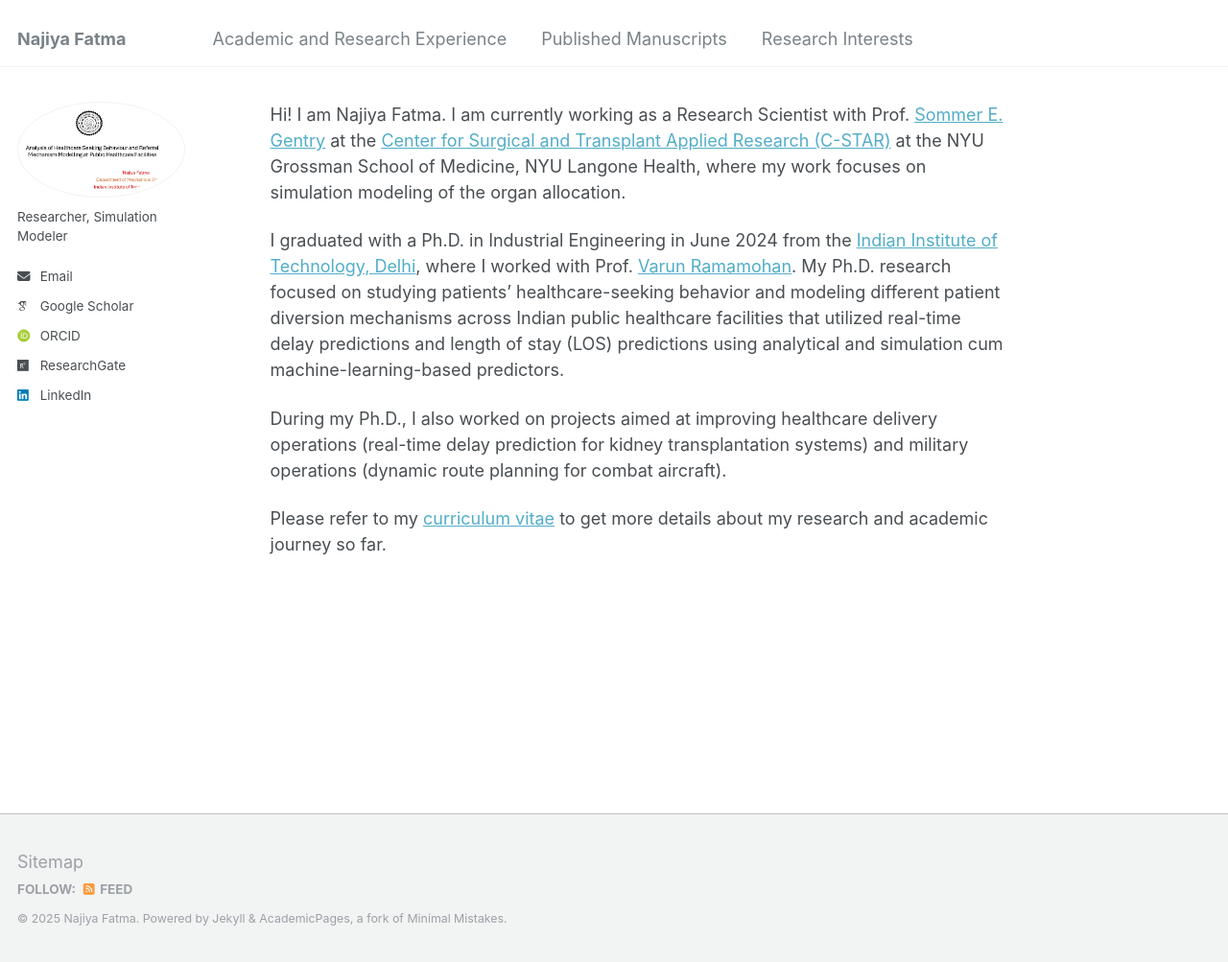
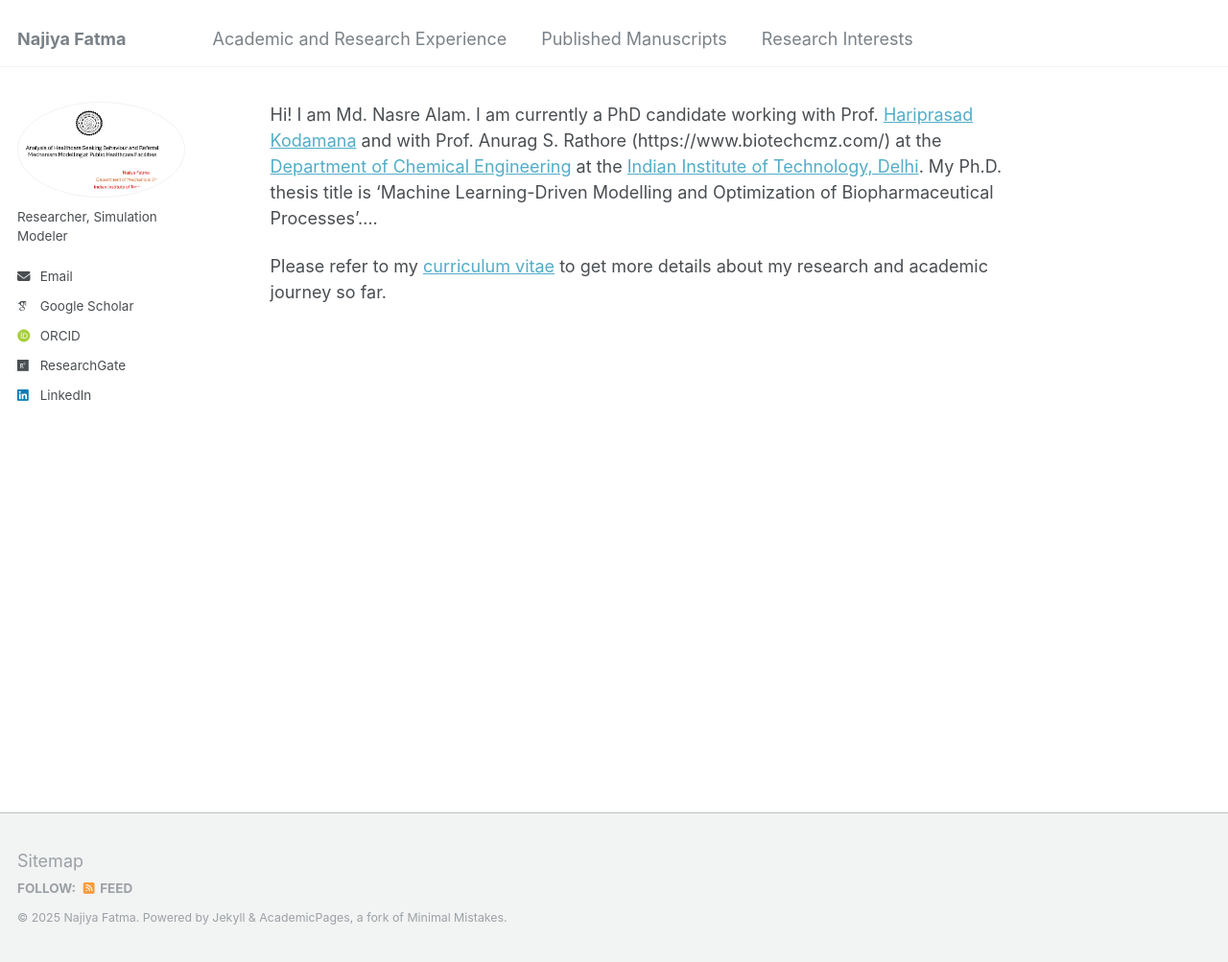
Before and after one commit to mdnasreiit/mdnasreiit.github.io, a Jekyll site: the page built from _pages/about.md, in a window 1280 px wide and 1003 px high. Shown: the whole window at 96% size. Built offline with Jekyll 4.4.1, drawn with Linux system fonts in a browser that asks for light colours; some web fonts are replaced.

Commit message:
Update about.md

```diff
--- a/_pages/about.md
+++ b/_pages/about.md
@@ -7,10 +7,7 @@ redirect_from:
   - /about.html
 ---
 
-Hi! I am Najiya Fatma. I am currently working as a Research Scientist with Prof. [Sommer E. Gentry](https://med.nyu.edu/faculty/sommer-e-gentry) at the [Center for Surgical and Transplant Applied Research (C-STAR)](https://med.nyu.edu/centers-programs/surgical-transplant-applied-research/) at the NYU Grossman School of Medicine, NYU Langone Health, where my work focuses on simulation modeling of the organ allocation.
+Hi! I am Md. Nasre Alam. I am currently a PhD candidate working with Prof. [Hariprasad Kodamana](https://web.iitd.ac.in/~kodamana/index.html) and with Prof. Anurag S. Rathore (https://www.biotechcmz.com/) at the [Department of Chemical Engineering](https://chemical.iitd.ac.in/) at the [Indian Institute of Technology, Delhi](https://home.iitd.ac.in/). My Ph.D. thesis title is 'Machine Learning-Driven Modelling and Optimization of Biopharmaceutical Processes'....
 
-I graduated with a Ph.D. in Industrial Engineering in June 2024 from the [Indian Institute of Technology, Delhi](https://home.iitd.ac.in/), where I worked with Prof. [Varun Ramamohan](https://web.iitd.ac.in/~varunr/). My Ph.D. research focused on studying patients' healthcare-seeking behavior and modeling different patient diversion mechanisms across Indian public healthcare facilities that utilized real-time delay predictions and length of stay (LOS) predictions using analytical and simulation cum machine-learning-based predictors.
-
-During my Ph.D., I also worked on projects aimed at improving healthcare delivery operations (real-time delay prediction for kidney transplantation systems) and military operations (dynamic route planning for combat aircraft).
 
 Please refer to my [curriculum vitae](https://drive.google.com/file/d/1Xsk0nvcldQVAhom8ZkF6-xZK-C1y5Z4S/view?usp=sharing) to get more details about my research and academic journey so far.
```
